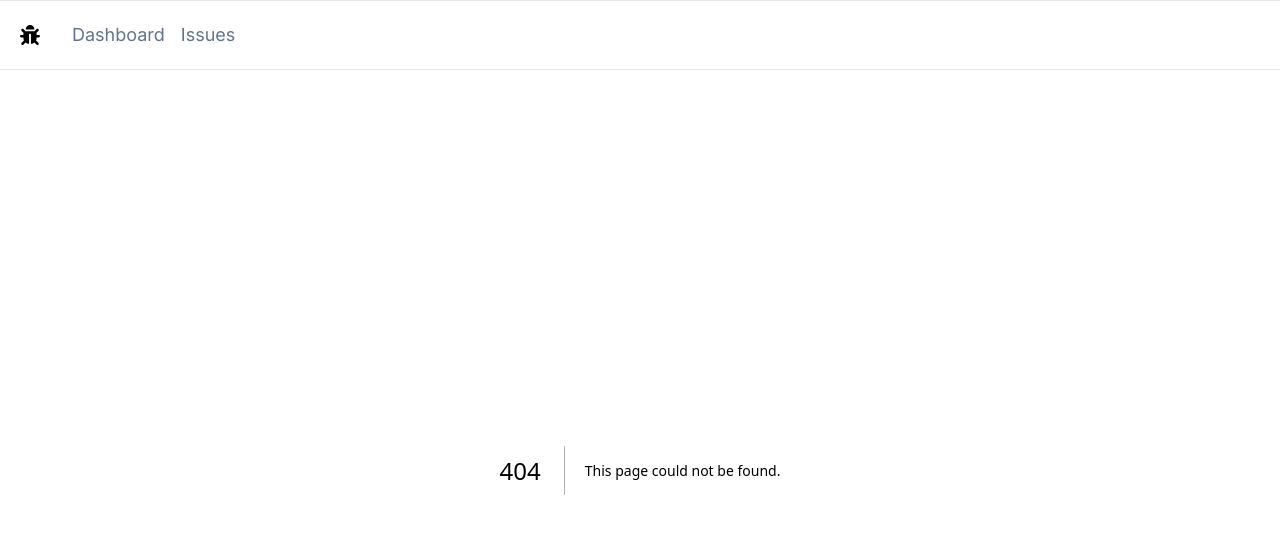
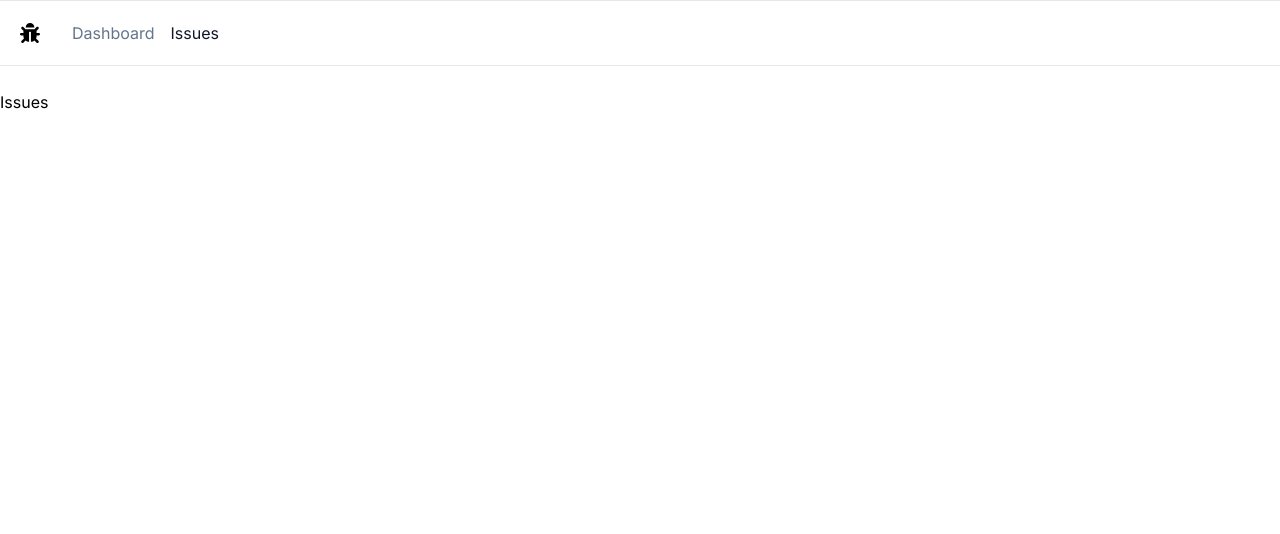
Before and after one commit to rii98/issue-tracker, a Next.js app: page /issues in a window 1280 px wide. Before the commit this address had no page. Shown: the top 534 px of the page. Built offline with nearby package versions, Linux system fonts and the light colour scheme.

Commit message:
Styling active bar in navlink

```diff
--- a/app/NavBar.tsx
+++ b/app/NavBar.tsx
@@ -1,6 +1,10 @@
+"use client";
+
 import Link from "next/link";
+import { usePathname } from "next/navigation";
 import React from "react";
 import { FaBug } from "react-icons/fa";
+import classNames from "classnames";
 const NavBar = () => {
   const links = [
     {
@@ -12,8 +16,10 @@ const NavBar = () => {
       href: "/issues",
     },
   ];
+  const pathname = usePathname();
+
   return (
-    <header className="flex p-5 gap-8 items-center border-y">
+    <header className="flex p-5 gap-8 items-center border-y mb-6">
       <nav>
         <Link href="/" className="text-xl">
           <FaBug />
@@ -24,7 +30,13 @@ const NavBar = () => {
           <Link
             href={link.href}
             key={index + 1}
-            className="text-lg text-slate-500 hover:text-slate-800 transition-colors"
+            className={classNames({
+              "hover:text-slate-800 transition-colors": true,
+              "text-slate-900":
+                pathname.split("/")[1] === link.href.split("/")[1],
+              "text-slate-500":
+                pathname.split("/")[1] !== link.href.split("/")[1],
+            })}
           >
             {link.label}
           </Link>
--- /dev/null
+++ b/app/issues/page.tsx
@@ -0,0 +1,7 @@
+import React from "react";
+
+const Issues = () => {
+  return <div>Issues</div>;
+};
+
+export default Issues;
--- a/package.json
+++ b/package.json
@@ -13,6 +13,7 @@
     "@types/react": "18.2.45",
     "@types/react-dom": "18.2.18",
     "autoprefixer": "10.4.16",
+    "classnames": "^2.3.2",
     "eslint": "8.56.0",
     "eslint-config-next": "14.0.4",
     "next": "14.0.4",
```
Also changed, not shown: 1 other file (tests, documents, lock files or other folders).
